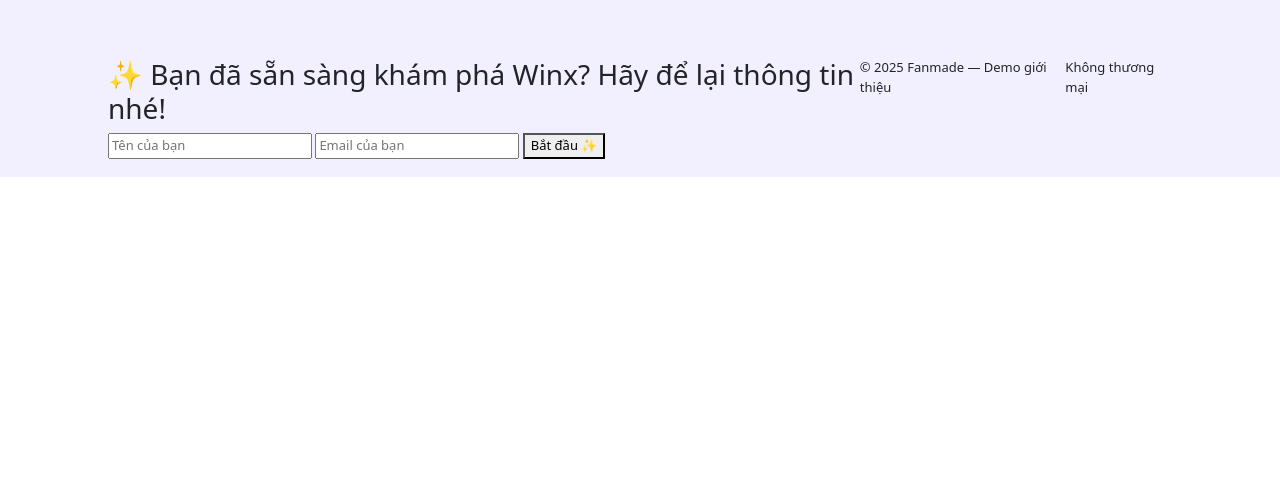
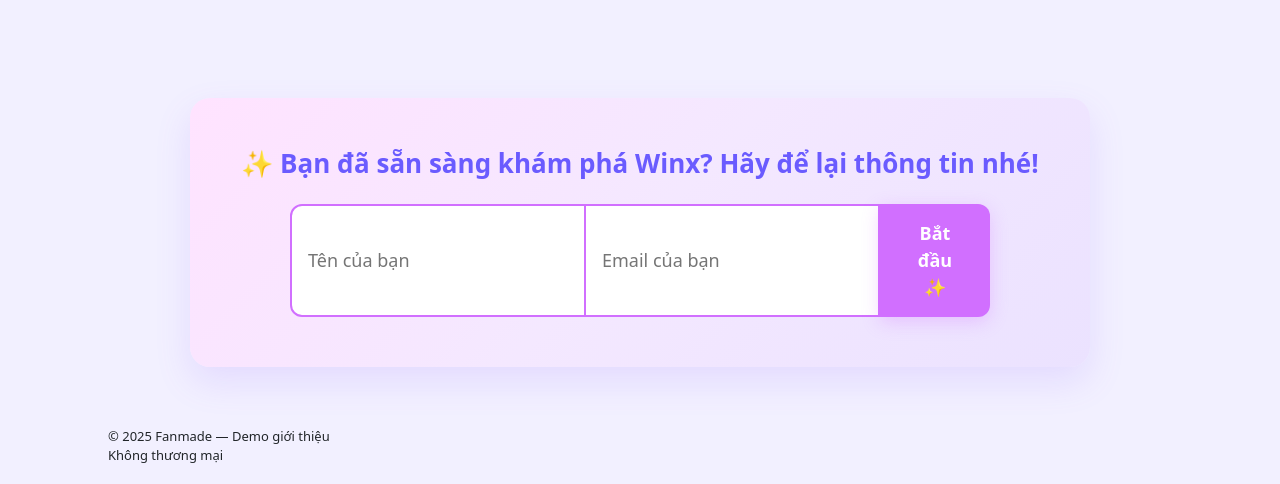
Before and after one commit to vulamlsts-hue/Web12_12A1_Lam_MinhAnh_Quyen_Winx, a plain HTML site: page index.html in a window 1280 px wide. Shown: the part 2871-3355 px from the top of the page. Before the commit the page ends 3048 px from the top, so only its background shows below. Drawn offline with nearby package versions, Linux system fonts and the light colour scheme.

Commit message:
Update style.css

```diff
--- a/style.css
+++ b/style.css
@@ -138,3 +138,80 @@
 object-fit: cover;
 border-radius: 10px;
 }
+
+.signup-section {
+background: linear-gradient(135deg, #ffe3ff, #f4e8ff, #ebe2ff);
+color: #6a5bff;
+padding: 50px 20px;
+text-align: center;
+border-radius: 20px;
+max-width: 900px;
+margin: 40px auto;
+box-shadow: 0 15px 35px rgba(150, 100, 255, 0.15);
+}
+
+.signup-section h3 {
+font-size: 26px;
+margin-bottom: 25px;
+font-weight: 600;
+}
+
+.signup-form {
+display: flex;
+justify-content: center;
+gap: 0;
+max-width: 700px;
+margin: 0 auto;
+}
+
+.signup-form input {
+flex: 1;
+padding: 16px;
+font-size: 18px;
+border: 2px solid #d16fff;
+background: #fff;
+color: #5a4ccf;
+outline: none;
+transition: 0.3s ease;
+}
+
+.signup-form input:first-child {
+border-radius: 12px 0 0 12px;
+}
+
+.signup-form input:nth-child(2) {
+border-left: none;
+}
+
+.signup-form button {
+padding: 16px 28px;
+font-size: 18px;
+background: #d16fff;
+color: white;
+border: none;
+cursor: pointer;
+border-radius: 0 12px 12px 0;
+font-weight: bold;
+transition: 0.25s ease;
+box-shadow: 0 5px 18px rgba(209, 111, 255, 0.3);
+}
+
+.signup-form input:focus {
+border-color: #6a5bff;
+box-shadow: 0 0 10px rgba(150, 90, 255, 0.4);
+}
+
+.signup-form button:hover {
+background: #bd55ff;
+box-shadow: 0 10px 25px rgba(180, 60, 255, 0.4);
+}
+footer {
+clear: both;
+width: 100%;
+display: block;
+max-width:1100px;
+margin: 0 auto;
+padding: 18px;
+justify-content: space-between;
+font-size: 13px;
+}
```
Lines whose indentation alone changed are shown as unchanged.
